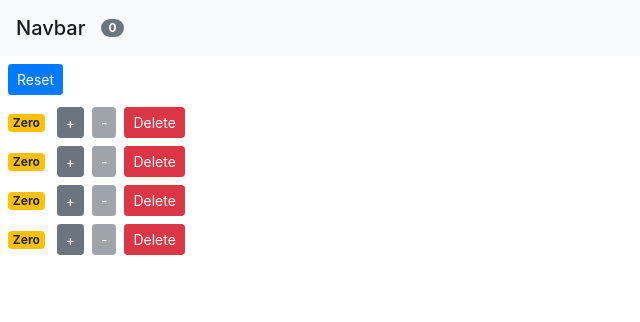
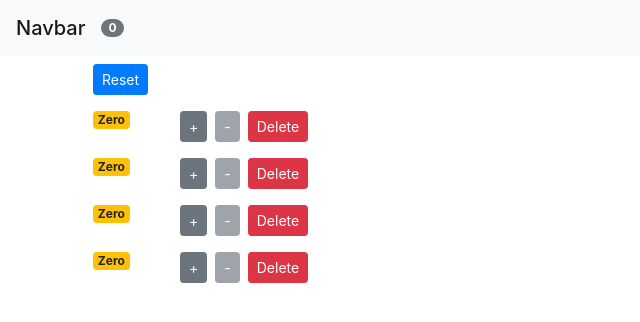
Before and after one commit to mottieraurelien/training, a React (Create React App) app in the folder react/counter-app/: page / in a window 1280 px wide. Shown: the top 322 px of the page, without its empty margins (0-640 px from the left). Built offline with nearby package versions, Linux system fonts and the light colour scheme; the HTML template or start-up script is replaced by a standard one.

Commit message:
[React] First component : lift up the state to include the navbar as a dedicated component.

```diff
--- /dev/null
+++ b/react/counter-app/src/components/app.tsx
@@ -0,0 +1,51 @@
+import React, {useMemo, useState} from "react";
+import Navbar from "./navbar";
+import Counter from "./counter";
+import Item from "../domain/Item";
+
+export default function App() {
+
+    /*
+     * STATE
+     */
+    const [items, setItems] = useState([new Item(0, 0), new Item(1, 0), new Item(2, 0), new Item(3, 0)]);
+    const sum = (subTotal: number, item: Item) => subTotal + item.quantity;
+    const total = useMemo(() => items.reduce(sum, 0), [items]);
+
+    /*
+     * BEHAVIOUR
+     */
+    const increment = (itemToUpdate: Item) => {
+        setItems(
+            items.map(item =>
+                item === itemToUpdate ? new Item(item.id, ++item.quantity) : item)
+        );
+    }
+    const decrement = (itemToUpdate: Item) => {
+        setItems(
+            items.map(item =>
+                item === itemToUpdate ? new Item(item.id, --item.quantity) : item)
+        );
+    }
+    const remove = (itemToRemove: Item) => {
+        const remainingItems = items.filter(item => item !== itemToRemove)
+        setItems(remainingItems);
+
+    }
+    const reset = () => {
+        setItems([new Item(0, 0), new Item(1, 0), new Item(2, 0), new Item(3, 0)]);
+    }
+
+    /*
+     * RENDERING
+     */
+    return (
+        <React.Fragment>
+            <Navbar total={total}/>
+            <main className="container">
+                <Counter items={items} reset={reset} remove={remove} increment={increment} decrement={decrement}/>
+            </main>
+        </React.Fragment>
+    )
+
+}
--- a/react/counter-app/src/components/counter.tsx
+++ b/react/counter-app/src/components/counter.tsx
@@ -1,60 +1,26 @@
-import React, {useMemo, useState} from 'react';
+import React from 'react';
+import CounterLine from "./counterLine";
 import Item from "../domain/Item";
-import CounterLine from "./counterLine";
 
-export default function Counter() {
+export default function Counter({...props}) {
 
-    /*
-     * STATE
-     */
-    const [items, setItems] = useState([new Item(0, 0), new Item(1, 0), new Item(2, 0), new Item(3, 0)]);
-    const sum = (subTotal: number, item: Item) => subTotal + item.quantity;
-    const total = useMemo(() => items.reduce(sum, 0), [items]);
-
-    /*
-     * BEHAVIOUR
-     */
-    const increment = (itemToUpdate: Item) => {
-        setItems(
-            items.map(item =>
-                item === itemToUpdate ? new Item(item.id, ++item.quantity) : item)
-        );
-    }
-    const decrement = (itemToUpdate: Item) => {
-        setItems(
-            items.map(item =>
-                item === itemToUpdate ? new Item(item.id, --item.quantity) : item)
-        );
-    }
-    const remove = (itemToRemove: Item) => {
-        const remainingItems = items.filter(item => item !== itemToRemove)
-        setItems(remainingItems);
-
-    }
-    const reset = () => {
-        setItems([new Item(0, 0), new Item(1, 0), new Item(2, 0), new Item(3, 0)]);
-    }
+    const {items, reset, remove, increment, decrement} = props;
 
     /*
      * RENDERING
      */
     return (
         <React.Fragment>
-            <nav className="navbar navbar-light bg-light d-flex justify-content-start">
-                <span className="navbar-brand mb-0 h1">Navbar</span>
-                <span className="badge badge-pill badge-secondary">{total}</span>
-            </nav>
-            <div>
-                <button className="btn btn-primary btn-sm m-2" onClick={() => reset()}>Reset</button>
+            <button className="btn btn-primary btn-sm m-2" onClick={reset}>Reset</button>
             <br/>
-                {items.map((item) => {
+            {items.map(function (item: Item) {
                 return <CounterLine key={item.id}
                                     item={item}
                                     remove={remove}
                                     increment={increment}
                                     decrement={decrement}/>
             })}
-            </div>
+
         </React.Fragment>
     );
 
--- a/react/counter-app/src/components/counterLine.tsx
+++ b/react/counter-app/src/components/counterLine.tsx
@@ -8,11 +8,15 @@ export default function CounterLine({...props}) {
      * RENDERING
      */
     return (
-        <div>
-            <span className={item.format()}>{item.label()}</span>
-            <button className="btn btn-secondary btn-sm m-1" onClick={() => increment(item)}>+</button>
-            <button className="btn btn-secondary btn-sm m-1" onClick={() => decrement(item)} disabled={item.isDisabled()}>-</button>
-            <button className="btn btn-danger btn-sm m-1" onClick={() => remove(item)}>Delete</button>
+        <div className="row">
+            <div className="col-1">
+                <span className={item.format()}>{item.label()}</span>
+            </div>
+            <div className="col">
+                <button className="btn btn-secondary btn-sm" onClick={() => increment(item)}>+</button>
+                <button className="btn btn-secondary btn-sm m-2" onClick={() => decrement(item)} disabled={item.isDisabled()}>-</button>
+                <button className="btn btn-danger btn-sm" onClick={() => remove(item)}>Delete</button>
+            </div>
         </div>
     );
 
--- /dev/null
+++ b/react/counter-app/src/components/navbar.tsx
@@ -0,0 +1,17 @@
+import React from "react";
+
+export default function Navbar({...props}) {
+
+    const {total} = props;
+
+    /*
+     * RENDERING
+     */
+    return (
+        <nav className="navbar navbar-light bg-light d-flex justify-content-start">
+            <span className="navbar-brand mb-0 h1">Navbar</span>
+            <span className="badge badge-pill badge-secondary">{total}</span>
+        </nav>
+    );
+
+}
--- a/react/counter-app/src/index.tsx
+++ b/react/counter-app/src/index.tsx
@@ -1,11 +1,11 @@
 import React from 'react';
 import ReactDOM from 'react-dom';
 import "bootstrap/dist/css/bootstrap.min.css";
-import Counter from "./components/counter";
+import App from "./components/app";
 
 ReactDOM.render(
     <React.StrictMode>
-        <Counter/>
+        <App/>
     </React.StrictMode>,
     document.getElementById('root')
 );
```
Lines whose indentation alone changed are shown as unchanged.
